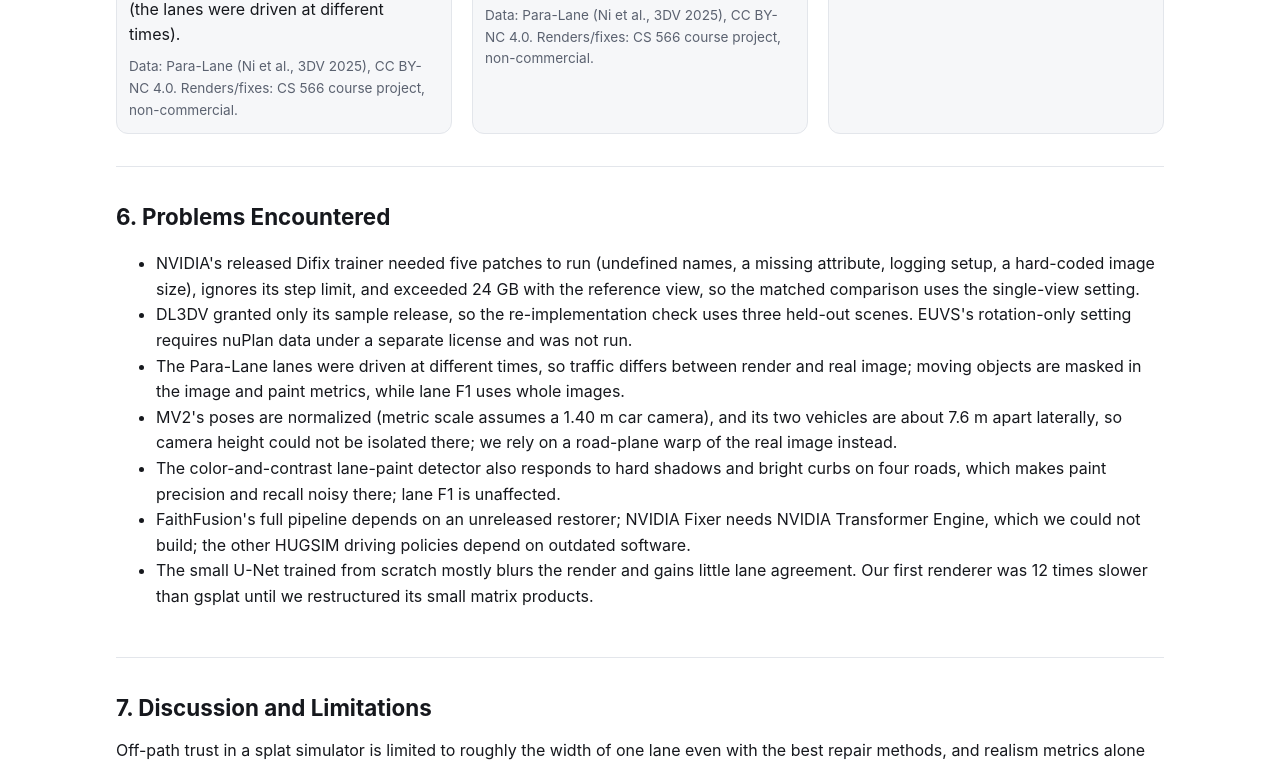
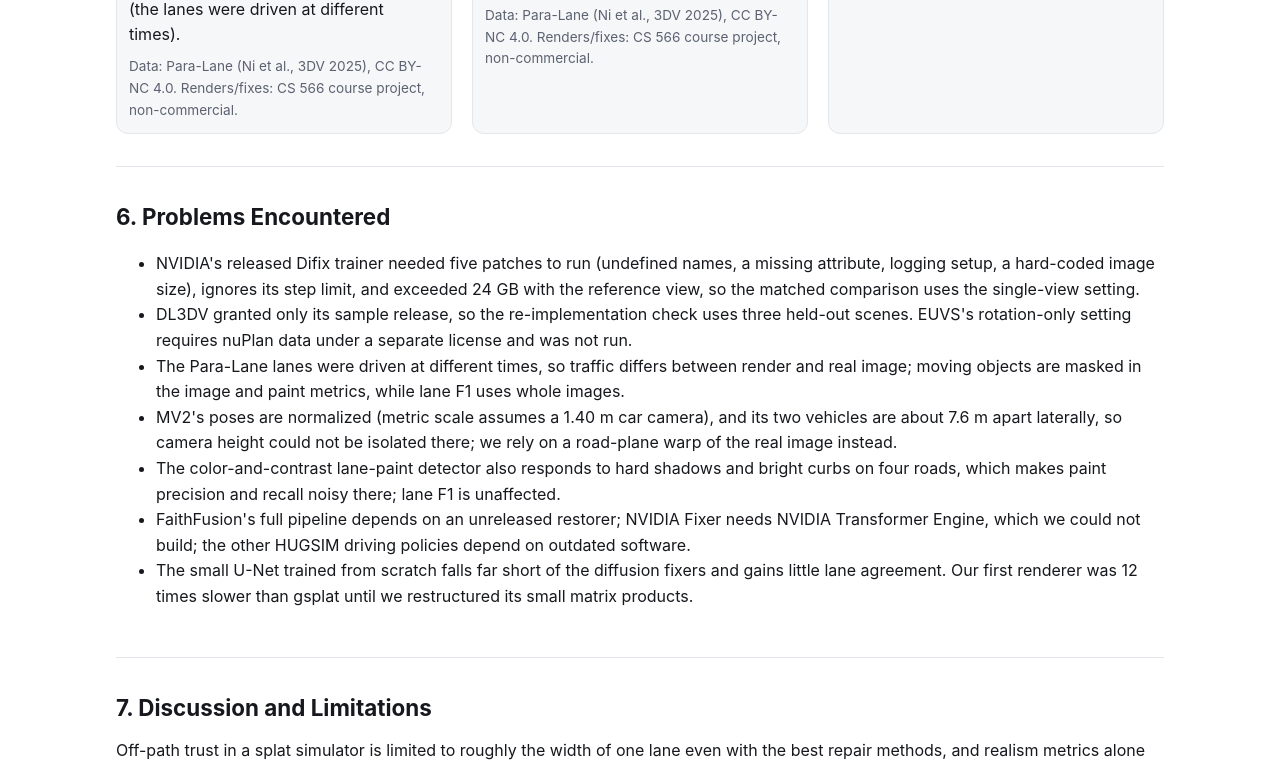
Before and after one commit to ksha23/cs566-drive-sim, a plain HTML site: page index.html in a window 1280 px wide. Shown: the part 11237-12000 px from the top of the page. Drawn offline with Linux system fonts and the light colour scheme.

```diff
--- a/index.html
+++ b/index.html
@@ -227,7 +227,7 @@ code{font-size:.88em;background:var(--card);border:1px solid var(--line);border-
       <li>MV2's poses are normalized (metric scale assumes a 1.40 m car camera), and its two vehicles are about 7.6 m apart laterally, so camera height could not be isolated there; we rely on a road-plane warp of the real image instead.</li>
       <li>The color-and-contrast lane-paint detector also responds to hard shadows and bright curbs on four roads, which makes paint precision and recall noisy there; lane F1 is unaffected.</li>
       <li>FaithFusion's full pipeline depends on an unreleased restorer; NVIDIA Fixer needs NVIDIA Transformer Engine, which we could not build; the other HUGSIM driving policies depend on outdated software.</li>
-      <li>The small U-Net trained from scratch mostly blurs the render and gains little lane agreement. Our first renderer was 12 times slower than gsplat until we restructured its small matrix products.</li>
+      <li>The small U-Net trained from scratch falls far short of the diffusion fixers and gains little lane agreement. Our first renderer was 12 times slower than gsplat until we restructured its small matrix products.</li>
     </ul>
   </section>
 
```
Also changed, not shown: 1 other file.
